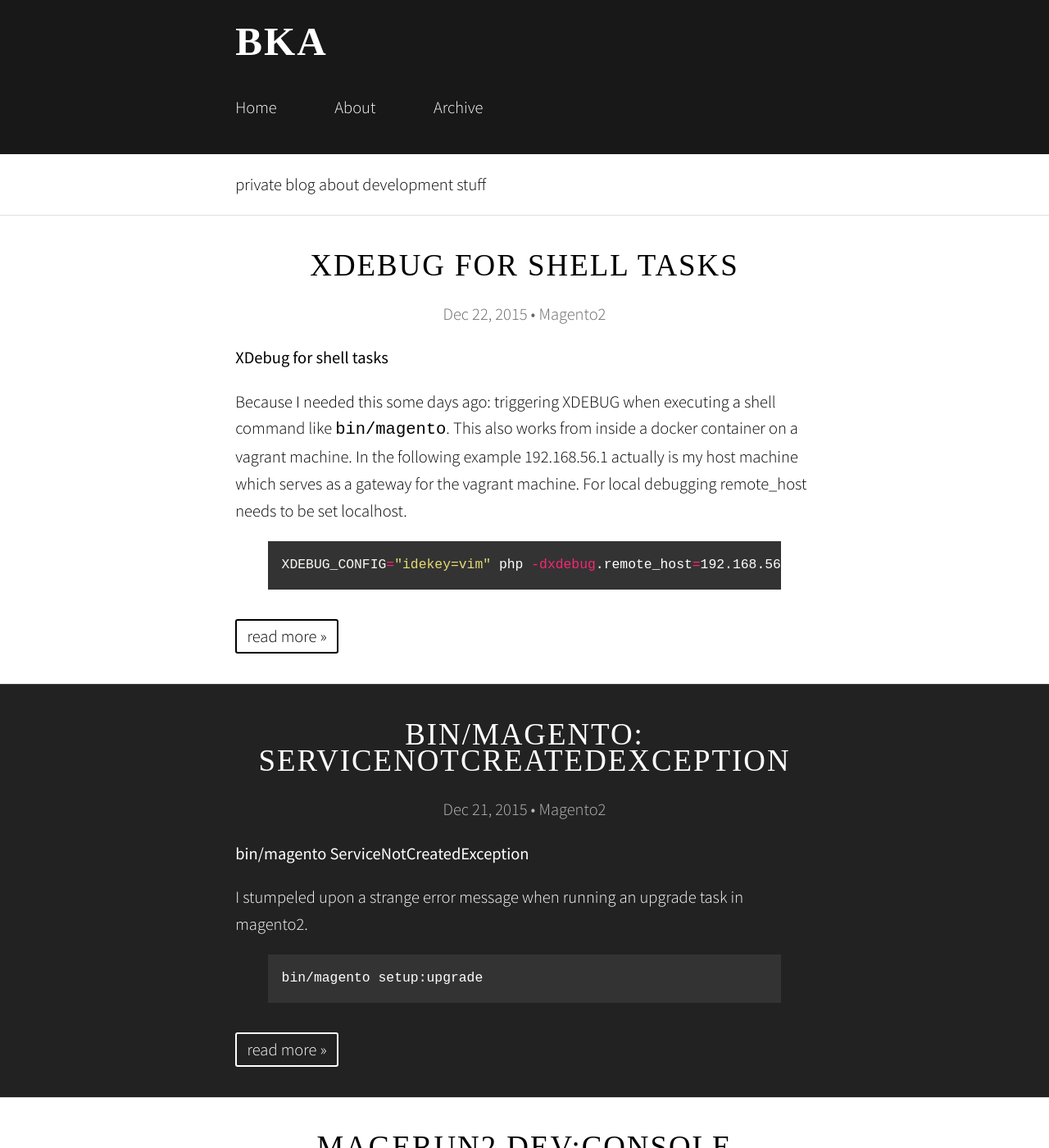
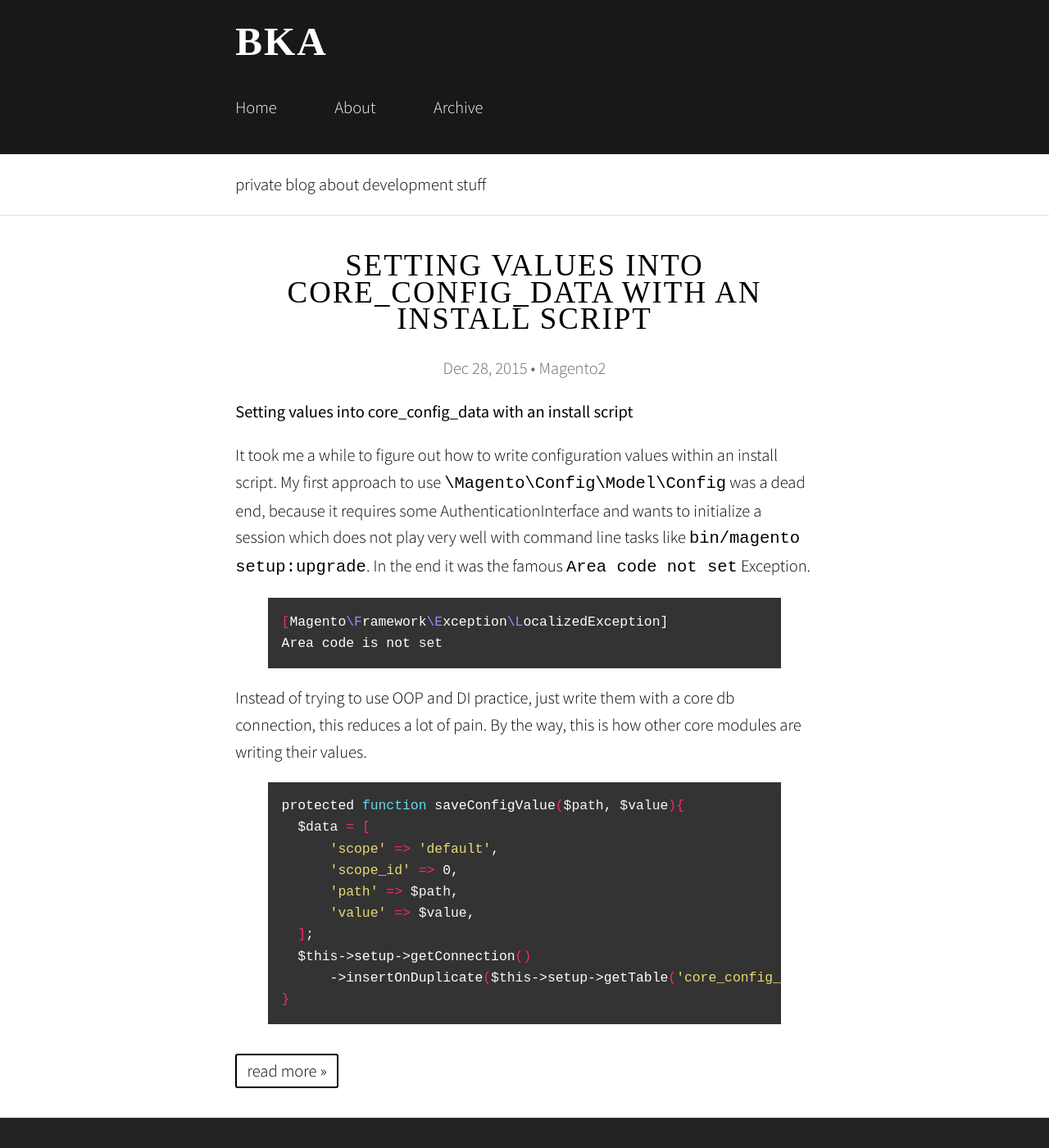
Before and after one commit to bka/bka.github.io, a Jekyll site: the page built from index.html, in a window 1280 px wide and 1400 px high. Shown: the whole window at 82% size. Built offline with Jekyll 4.4.1, drawn with Linux system fonts in a browser that asks for light colours; nearby versions of some CDN libraries; some web fonts are replaced; the list of posts is cut into pages by our own code.

Commit message:
new post about install scripts for core_config_data values

````diff
--- /dev/null
+++ b/_posts/2015-12-28-setup-config-values.md
@@ -0,0 +1,41 @@
+---
+title:  "Setting values into core_config_data with an install script"
+date:   2015-12-28 08:36:00
+categories: Magento2
+---
+
+**Setting values into core_config_data with an install script**
+
+It took me a while to figure out how to write configuration values within an
+install script. My first approach to use ```\Magento\Config\Model\Config``` was
+a dead end, because it requires some AuthenticationInterface and wants to
+initialize a session which does not play very well with command line tasks
+like ```bin/magento setup:upgrade```. In the end it was the famous ```Area code
+not set``` Exception.
+
+{% highlight bash %}
+[Magento\Framework\Exception\LocalizedException]
+Area code is not set
+{% endhighlight %}
+
+Instead of trying to use OOP and DI practice, just write them with a core db
+connection, this reduces a lot of pain. By the way, this is how other core modules
+are writing their values.
+
+{% highlight bash %}
+protected function saveConfigValue($path, $value){
+  $data = [
+      'scope' => 'default',
+      'scope_id' => 0,
+      'path' => $path,
+      'value' => $value,
+  ];
+  $this->setup->getConnection()
+      ->insertOnDuplicate($this->setup->getTable('core_config_data'), $data, ['value']);
+}
+{% endhighlight %}
+
+
+{% highlight text %}
+$this->saveConfigValue("design/header/welcome ", "Welcome")
+{% endhighlight %}
````
Also changed, not shown: _config.yml (+1 -6 lines).
